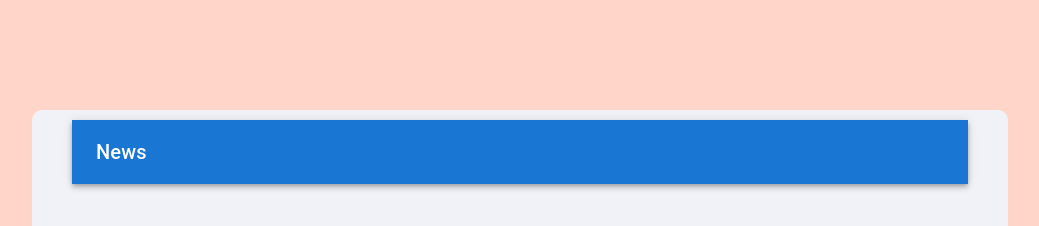
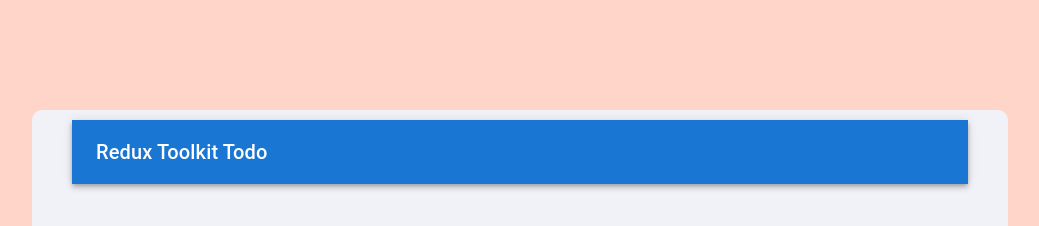
Before and after one commit to kitou88C39/react_todo_toolkit, a React (Create React App) app: page / in a window 1280 px wide. Shown: the top 226 px of the page, without its empty margins (120-1159 px from the left). Built offline with nearby package versions, Linux system fonts and the light colour scheme.

Commit message:
Header.tsx 編集

```diff
--- a/src/components/header/Header.tsx
+++ b/src/components/header/Header.tsx
@@ -6,10 +6,10 @@
 const Header = () => {
   return (
     <div className={styles.root}>
-      <AppBar position='static'>
-        <Toolbar>
+      <AppBar position='static' className={styles.app_bar}>
+        <Toolbar className={styles.tool_bars}>
           <Typography variant='h6' className={styles.root}>
-            News
+            Redux Toolkit Todo
           </Typography>
         </Toolbar>
       </AppBar>
```
